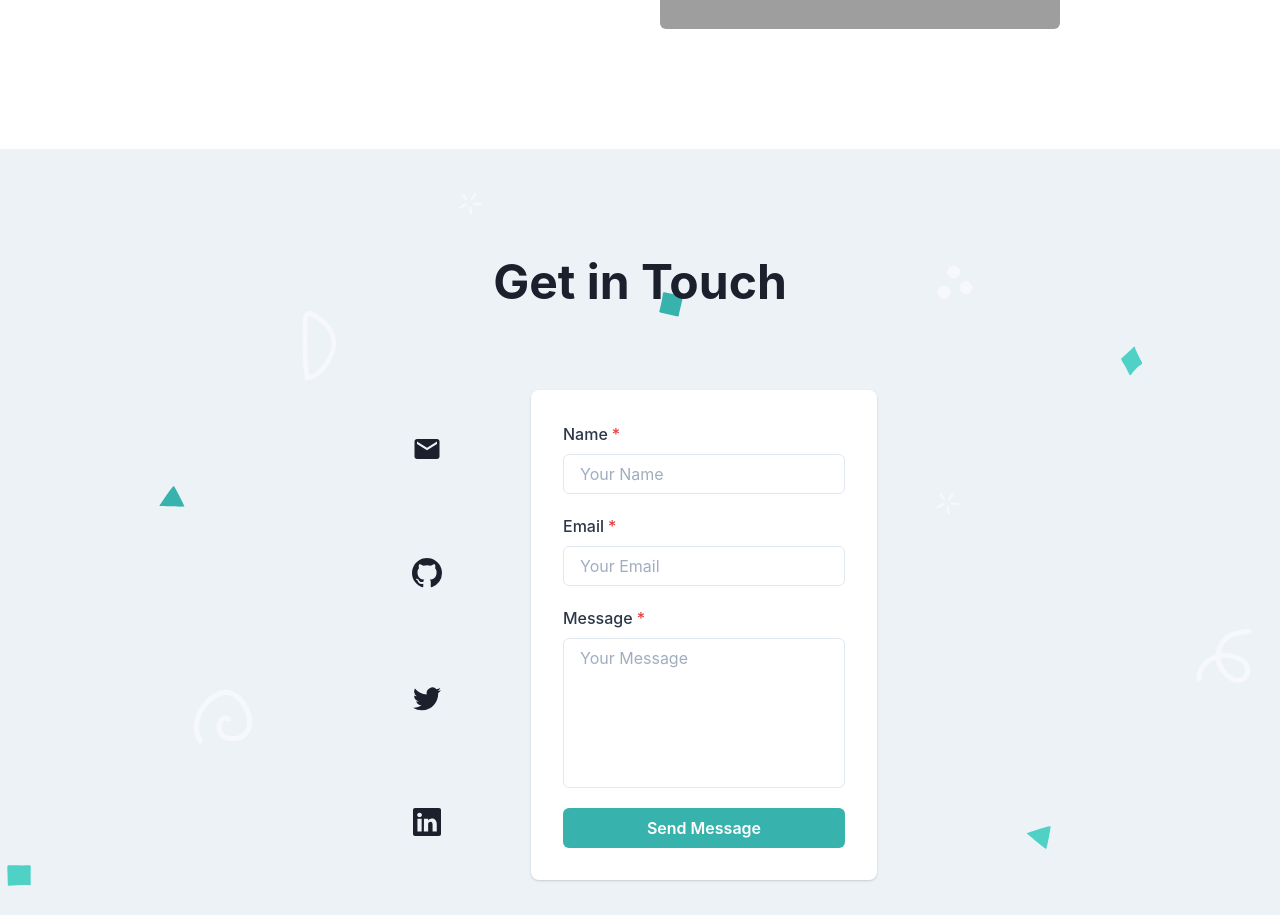
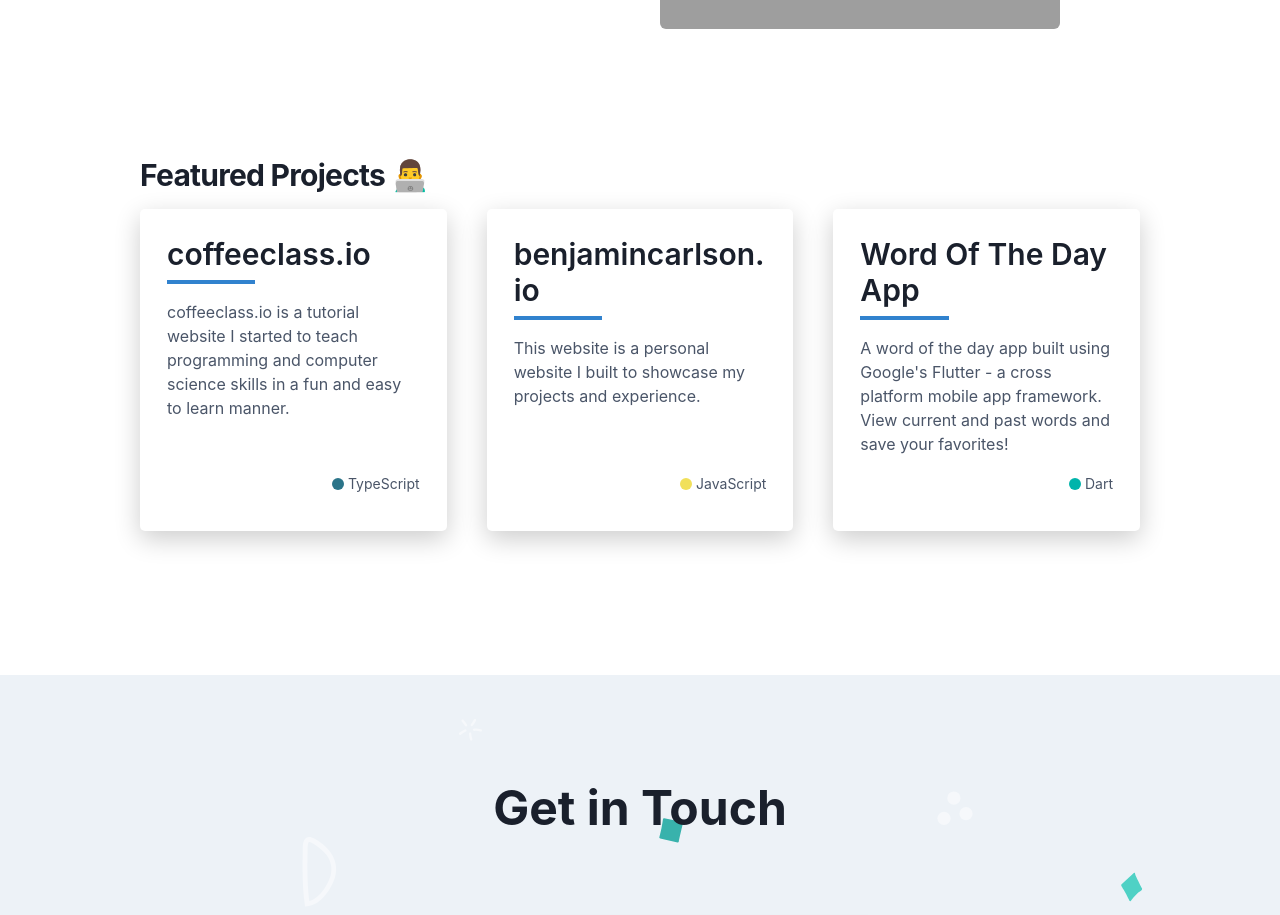
Before and after one commit to maegop/portfolio-MarioGordon, a Next.js app: page / in a window 1280 px wide. Shown: the part 960-1875 px from the top of the page. Built offline with nearby package versions, Linux system fonts and the light colour scheme; grey boxes are pictures that could not be loaded.

Commit message:
projects section added and components renaming

```diff
--- /dev/null
+++ b/components/ProjectCard.js
@@ -0,0 +1,148 @@
+import { useState } from "react";
+import {
+  useColorMode,
+  Heading,
+  Text,
+  Flex,
+  Link,
+  Box,
+  IconButton,
+  Button,
+} from "@chakra-ui/react";
+import { FaGithub, FaInstagram } from "react-icons/fa";
+
+import { ExternalLinkIcon } from "@chakra-ui/icons";
+import { AiOutlineStar } from "react-icons/ai";
+
+export default function ProjectCard({
+  title,
+  description,
+  repoHref,
+  demoHref,
+  languageColor,
+  language,
+  youtubeId,
+  starCount,
+  stargazersUrl,
+  homepage,
+}) {
+  const [opacity, setOpacity] = useState(0);
+  const [lineColor, setLineColor] = useState("blue.500");
+  const { colorMode } = useColorMode();
+
+  const colorSecondary = {
+    light: "gray.600",
+    dark: "gray.400",
+  };
+
+  const boxShadowColor = {
+    light: "0px 8px 26px rgba(0, 0, 0, 0.2)",
+    dark: "0px 8px 26px rgba(0, 0, 0, 0.7)",
+  };
+  return (
+    <Flex
+      flexDir="column"
+      _hover={{
+        transform: "scale(1.05)",
+        border: `2px solid ${languageColor}`,
+      }}
+      transition="transform .5s ease-in-out, border .5s ease-in-out"
+      boxShadow={boxShadowColor[colorMode]}
+      borderRadius={5}
+      border="2px solid transparent"
+      onMouseOver={() => {
+        setOpacity(1), setLineColor(languageColor);
+      }}
+      onMouseLeave={() => {
+        setOpacity(0), setLineColor("blue.500");
+      }}
+    >
+      <Flex p={[5, 15, 25]} flexDir="column" justify="space-between" h="100%">
+        <Box>
+          <Heading as="h3" size="lg" fontWeight="semibold" mb={2}>
+            {title}
+          </Heading>
+          <Box
+            h={1}
+            w="35%"
+            bgColor={lineColor}
+            transition="background-color .5s ease-in-out"
+            mb={4}
+          />
+          <Text color={colorSecondary[colorMode]}>{description}</Text>
+        </Box>
+        <Flex justify="space-between" mt={2}>
+          <Flex align="center">
+            {stargazersUrl && (
+              <Link
+                href={stargazersUrl.replace("api.", "").replace("repos/", "")}
+                _hover={{ textDecor: "none" }}
+                isExternal
+              >
+                <Flex opacity={opacity} transition="opacity .5s ease-in-out">
+                  <Button
+                    colorScheme="yellow"
+                    leftIcon={<AiOutlineStar />}
+                    variant="ghost"
+                  >
+                    {starCount}
+                  </Button>
+                </Flex>
+              </Link>
+            )}
+
+            {homepage && (
+              <Link href={homepage} isExternal>
+                <IconButton
+                  icon={
+                    homepage.includes("youtu.be") ? (
+                      <FaInstagram />
+                    ) : (
+                      <ExternalLinkIcon />
+                    )
+                  }
+                  variant="ghost"
+                  opacity={opacity}
+                  transition="opacity .5s ease-in-out"
+                />
+              </Link>
+            )}
+
+            {repoHref && (
+              <Link href={repoHref} isExternal>
+                <IconButton
+                  icon={<FaGithub />}
+                  variant="ghost"
+                  opacity={opacity}
+                  transition="opacity .5s ease-in-out"
+                />
+              </Link>
+            )}
+            {demoHref && (
+              <Link href={demoHref} isExternal>
+                <IconButton
+                  icon={<ExternalLinkIcon />}
+                  variant="ghost"
+                  opacity={opacity}
+                  transition="opacity .5s ease-in-out"
+                />
+              </Link>
+            )}
+          </Flex>
+          <Flex align="center">
+            <Box
+              w={3}
+              h={3}
+              mr={1}
+              borderRadius="50%"
+              bgColor={languageColor}
+            />
+            <Text fontSize="sm" color={colorSecondary[colorMode]}>
+              {language}
+            </Text>
+          </Flex>
+        </Flex>
+      </Flex>
+    </Flex>
+  );
+}
--- /dev/null
+++ b/components/Projects.js
@@ -0,0 +1,50 @@
+import React from "react";
+import ProjectCard from "../components/ProjectCard";
+import { Heading, Text, Box, SimpleGrid } from "@chakra-ui/react";
+
+const Projects = () => {
+  return (
+    <>
+      <Box as="section" mt={10} mb={20}>
+        <Heading
+          letterSpacing="tight"
+          mt={8}
+          size="lg"
+          fontWeight={700}
+          as="h2"
+          mb={4}
+        >
+          Featured Projects 👨‍💻
+        </Heading>
+        <SimpleGrid minChildWidth="300px" spacing="40px">
+          <ProjectCard
+            title="coffeeclass.io"
+            description="coffeeclass.io is a tutorial website I started to teach programming and computer science skills in a fun and easy to learn manner."
+            repoHref="https://github.com/carlson-technologies/coffeeclass.io"
+            demoHref="https://www.coffeeclass.io?utm_source=website&utm_campaign=benjamincarlson.io"
+            languageColor="#2b7489"
+            language="TypeScript"
+          />
+          <ProjectCard
+            title="benjamincarlson.io"
+            description="This website is a personal website I built to showcase my projects and experience."
+            repoHref="https://github.com/bjcarlson42/benjamincarlson.io"
+            demoHref="https://benjamincarlson.io"
+            languageColor="#f1e05a"
+            language="JavaScript"
+          />
+          <ProjectCard
+            title="Word Of The Day App"
+            description="A word of the day app built using Google's Flutter - a cross platform mobile app framework. View current and past words and save your favorites!"
+            repoHref="https://github.com/bjcarlson42/wotd"
+            youtubeId="https://youtu.be/17wMTF_bnnc"
+            languageColor="#00B4AB"
+            language="Dart"
+          />
+        </SimpleGrid>
+      </Box>
+    </>
+  );
+};
+
+export default Projects;
--- a/pages/index.js
+++ b/pages/index.js
@@ -1,10 +1,11 @@
 import Container from "../components/Container";
-import { Heading, Text, Button } from "@chakra-ui/react";
+import { Heading, Text, Box, SimpleGrid } from "@chakra-ui/react";
 import { NextSeo } from "next-seo";
 import Hero from "../components/Hero";
-import About from "../components/About";
-import Contactme from "../components/Contactme";
+import AboutMe from "../components/AboutMe";
+import ContactMe from "../components/ContactMe";
 import Footer from "../components/Footer";
+import Projects from "../components/Projects";
 
 const url = "https://example.io/";
 const title = "Mario Gordon | Software Developer Portfolio";
@@ -26,9 +27,11 @@
 
       <Container>
         <Hero />
-        <About />
+        <AboutMe />
+        <Projects />
       </Container>
-      <Contactme />
+
+      <ContactMe />
       <Footer />
     </>
   );
```
Also changed, not shown: components/ContactMe.js (renamed from components/Contactme.js, +1 -1 lines), components/AboutMe.js (renamed from components/About.js).
